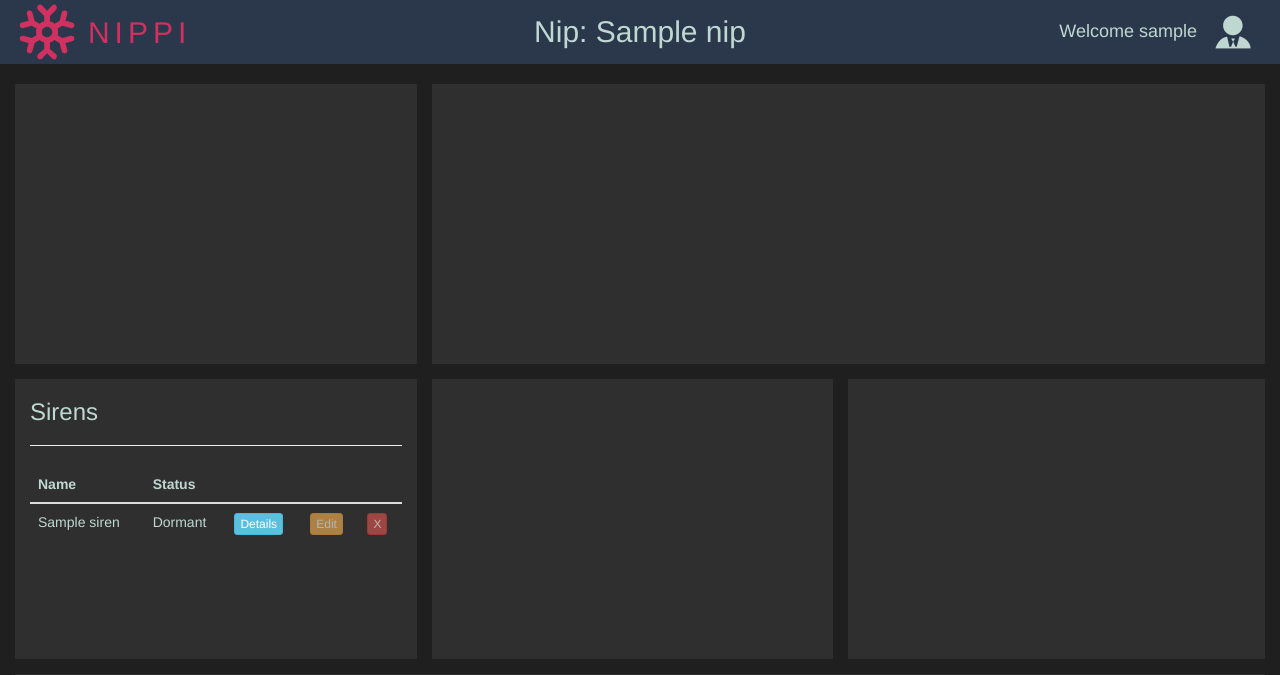
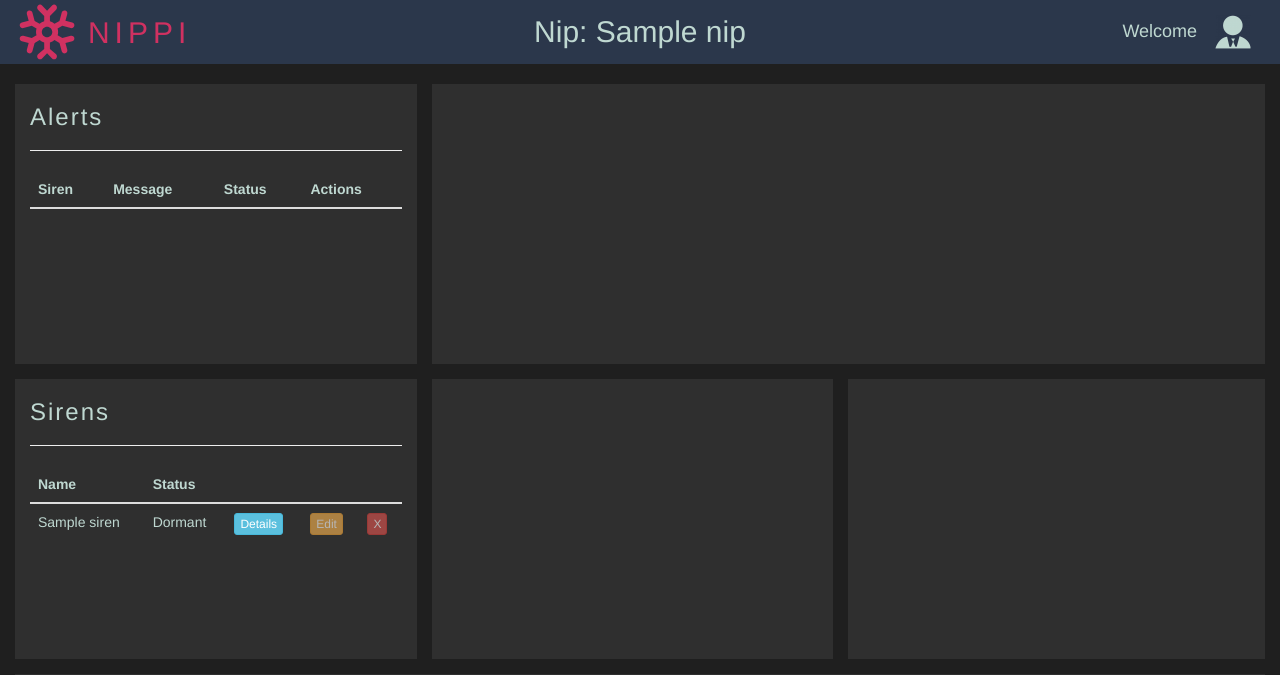
Before and after one commit to RichardSmith159/NIPPI, a Django app: template analytics/templates/analytics/details.html in a window 1280 px wide. Shown: the top 675 px of the page. Run offline with Django 3.2, Linux system fonts and the light colour scheme; the template is opened without the code that fills it: values that come from a table or form of the project are taken from there, others are empty; tables that the repository leaves empty hold one stand-in row (values such as "Sample post"); lists and menus that the app fills with data are empty; some libraries are stand-ins or nearby versions.

Commit message:
get and order alerts

```diff
--- a/analytics/static/css/details.css
+++ b/analytics/static/css/details.css
@@ -40,7 +40,11 @@
     color: #bfd8d1;
 }
 
-.alertedSiren {
+.A_Siren {
     background-color: #ee8080;
     color: #2b374b;
 }
+
+.containerHeaderText {
+    letter-spacing: 2px;
+}
--- a/analytics/templates/analytics/details.html
+++ b/analytics/templates/analytics/details.html
@@ -19,7 +19,7 @@
             <h2 class="headerSubtext" id="pageHeader">Nip: {{nip.name}}</h2>
         </div>
         <div class="col-md-4" align="right">
-            <h4 class="headerSubtext">Welcome {{current_user}}</h4>
+            <h4 class="headerSubtext">Welcome {{request.user.username}}</h4>
             <img src="{% static 'images/userIcon_light_blue.png' %}" class="headerImage" style="width:64px; height:64px;">
         </div>
     </div>
@@ -31,7 +31,28 @@
     <div class="col-md-12 dataRow" id="topRow">
         <div class="col-md-4 outerContainer leftContainer">
             <div class="col-md-12 simpleContainer" id="alertContainer">
-
+                <div class="col-md-12 header">
+                    <h3 class="containerHeaderText">Alerts</h3>
+                    <hr>
+                </div>
+                <div class="col-md-12 tableContainer" id="alertTableContainer">
+                    <table class="table" id="alertTable">
+                        <thead>
+                            <tr>
+                                <th>Siren</th>
+                                <th>Message</th>
+                                <th>Status</th>
+                                <th>Actions</th>
+                            </tr>
+                        </thead>
+                        <tbody>
+                            {% for alert in alerts %}
+                                <tr class="alertRow" id="{{alert.pk}}">
+                                </tr>
+                            {% endfor %}
+                        </tbody>
+                    </table>
+                </div>
             </div>
         </div>
         <div class="col-md-8 outerContainer rightContainer">
@@ -43,7 +64,7 @@
         <div class="col-md-4 outerContainer leftContainer">
             <div class="col-md-12 simpleContainer" id="sirenContainer">
                 <div class="col-md-12 header">
-                    <h3>Sirens</h3>
+                    <h3 class="containerHeaderText">Sirens</h3>
                     <hr>
                 </div>
                 <div class="col-md-12 tableContainer" id="sirenTableContainer">
@@ -59,13 +80,8 @@
                         </thead>
                         <tbody>
                             {% for siren in nip.siren_set.all %}
-                                {% if siren.status == "A" %}
-                                    <tr class="sirenRow alertedSiren" id="{{siren.pk}}">
-                                {% elif siren.status == "D" %}
-                                    <tr class="sirenRow dormantSiren" id="{{siren.pk}}">
-                                {% elif siren.status == "P" %}
-                                    <tr class="sirenRow pausedSiren" id="{{siren.pk}}">
-                                {% endif %}
+
+                                    <tr class="sirenRow {{siren.status}}_Siren" id="{{siren.pk}}">
                                     <td class="sirenNameCell">{{siren.name}}</td>
                                     <td class="sirenStatusCell">{{siren.get_verbose_status}}</td>
                                     <td class="sirenDetailsCell"><button type="button" class="btn btn-xs btn-info openSirenDetails">Details</button></td>
```
Also changed, not shown: analytics/views.py (+16 -1 lines).
